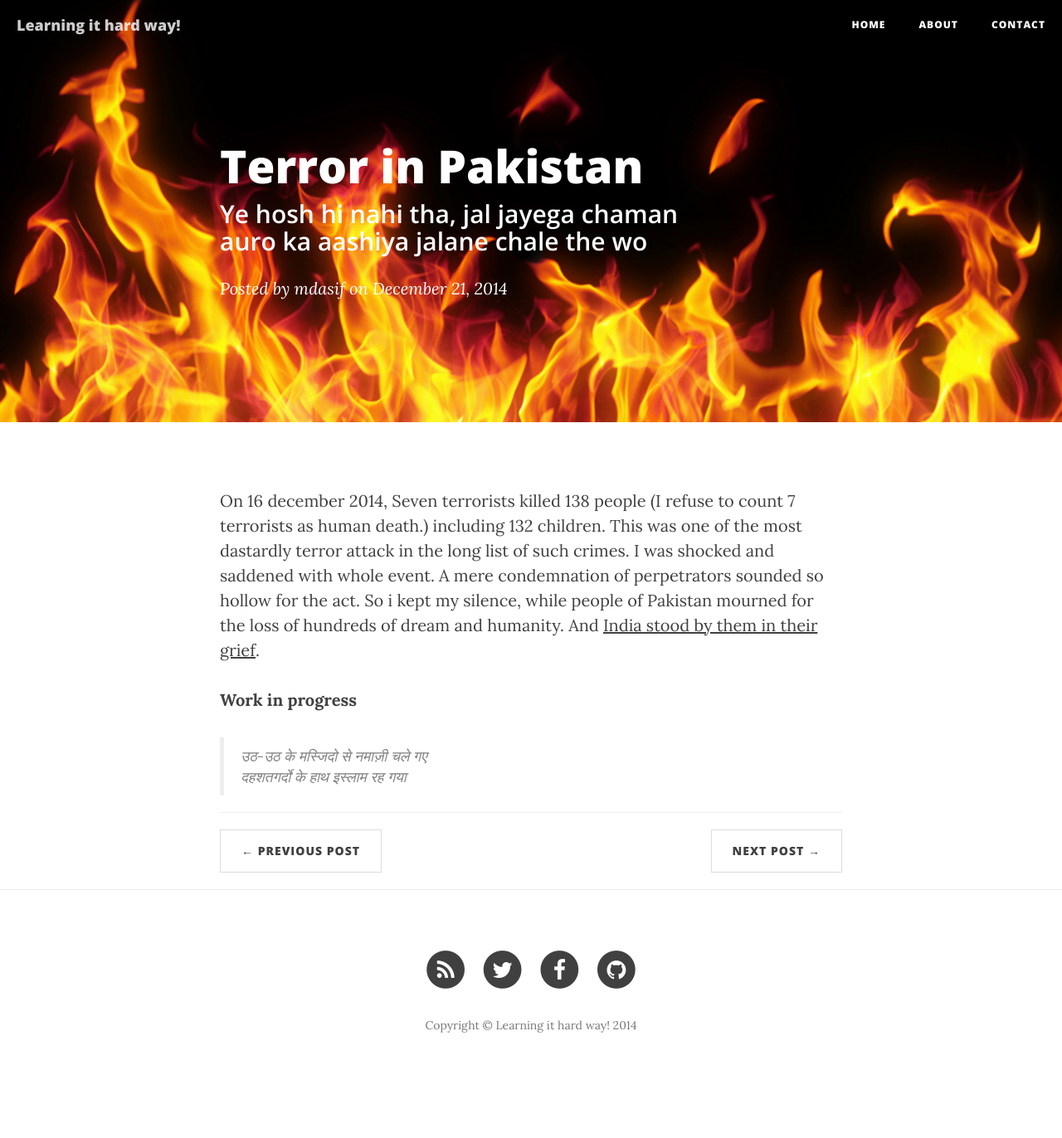
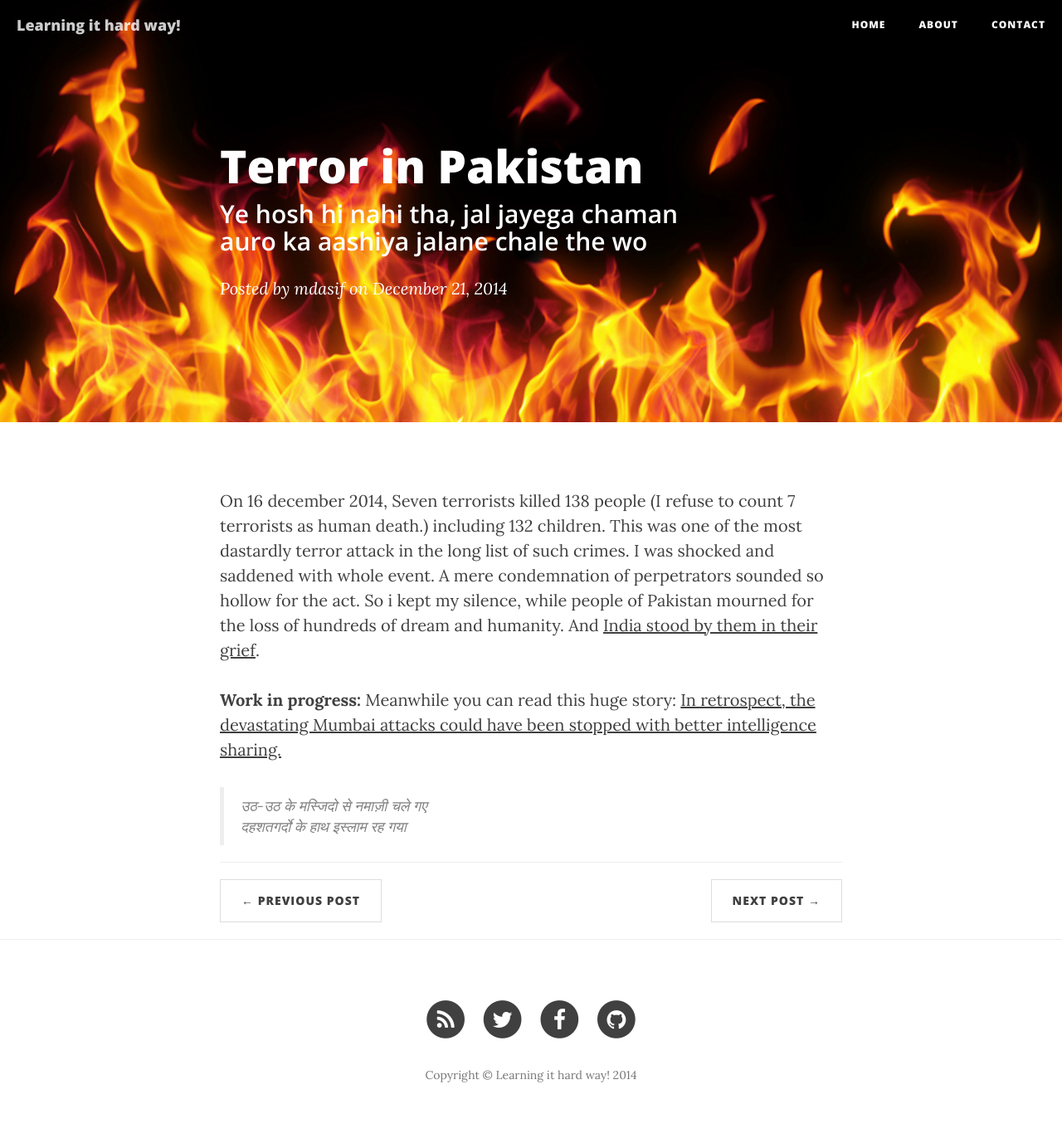
Before and after one commit to bawlipoonch/bawlipoonch.github.io, a Jekyll site: the page built from _posts/2014-12-21-terror-in-pakistan.markdown, in a window 1280 px wide. Shown: the whole page at 83% size. Built offline with Jekyll 4.4.1, drawn with Linux system fonts in a browser that asks for light colours; nearby versions of some CDN libraries; before the commit the page ends 1312 px from its top, so only the background shows below that.

```diff
--- a/_posts/2014-12-21-terror-in-pakistan.markdown
+++ b/_posts/2014-12-21-terror-in-pakistan.markdown
@@ -12,7 +12,8 @@ comments: true
 	On 16 december 2014, Seven terrorists killed 138 people (I refuse to count 7 terrorists as human death.) including 132 children. This was one of the most dastardly terror attack in the long list of such crimes. I was shocked and saddened with whole event. A mere condemnation of perpetrators sounded so hollow for the act. So i kept my silence, while people of Pakistan mourned for the loss of hundreds of dream and humanity. And <a href="http://www.thehindu.com/trending/indiawithpakistan-when-countries-united-on-twitter/article6700010.ece"> India stood by them in their grief</a>.
 </p>
 
-<b>Work in progress</b>
+<b>Work in progress: </b>
+Meanwhile you can read this huge story: <a href="http://www.nytimes.com/2014/12/22/world/asia/in-2008-mumbai-attacks-piles-of-spy-data-but-an-uncompleted-puzzle.html">In retrospect, the devastating Mumbai attacks could have been stopped with better intelligence sharing.</a>
 
 <blockquote>
 	उठ-उठ के मस्जिदो से नमाज़ी चले गए<br/>
--- a/_posts/2014-12-22-dekh-tere-insaan-ki-haalat.markdown
+++ b/_posts/2014-12-22-dekh-tere-insaan-ki-haalat.markdown
@@ -9,7 +9,7 @@ comments: true
 ---
 
 <p>
-	Long time back i started compiling a <a href="http://md-asif.blogspot.com/2013/06/cynical-songs.html" target="_blank"> list of cynical songs</a>. I thought i will pick up the list again. Next song in the list is <b>dekh tere insaan ki haalat kya ho gayi bhagwan</b> which was the opening song of film <b>Nastik</b> in 1954. Set in the aftermath of partition violence, this movie held a mirror to our horrfying history and strongly condemned the hypocrisy of organised religion. One can understand how easy it was to lose one's faith in God, when one looked around and saw the carnage that people were capable of. This song still resonates today. One cannot help but feel that things have not changed much in the intervening decades.
+	Long time back i started compiling a <a href="http://md-asif.blogspot.com/2013/06/cynical-songs.html" target="_blank"> list of cynical songs</a>. I thought i will pick up the list again. Next song in the list is <b>dekh tere insaan ki haalat kya ho gayi bhagwan</b> which was the opening song of film <b>Nastik</b> in 1954. Set in the aftermath of partition violence, this movie held a mirror to our horrfying history and strongly condemned the hypocrisy of organised religion. One can understand how easy it was to lose one's faith in God, when one looked around and saw the carnage that people were capable of. This song still resonates today. I cannot help but feel that things have not changed much in the intervening decades.
 </p>
 
 <iframe width="100%" height="480" src="//www.youtube.com/embed/1_5LLtxAB4I" frameborder="0" allowfullscreen></iframe>
```
